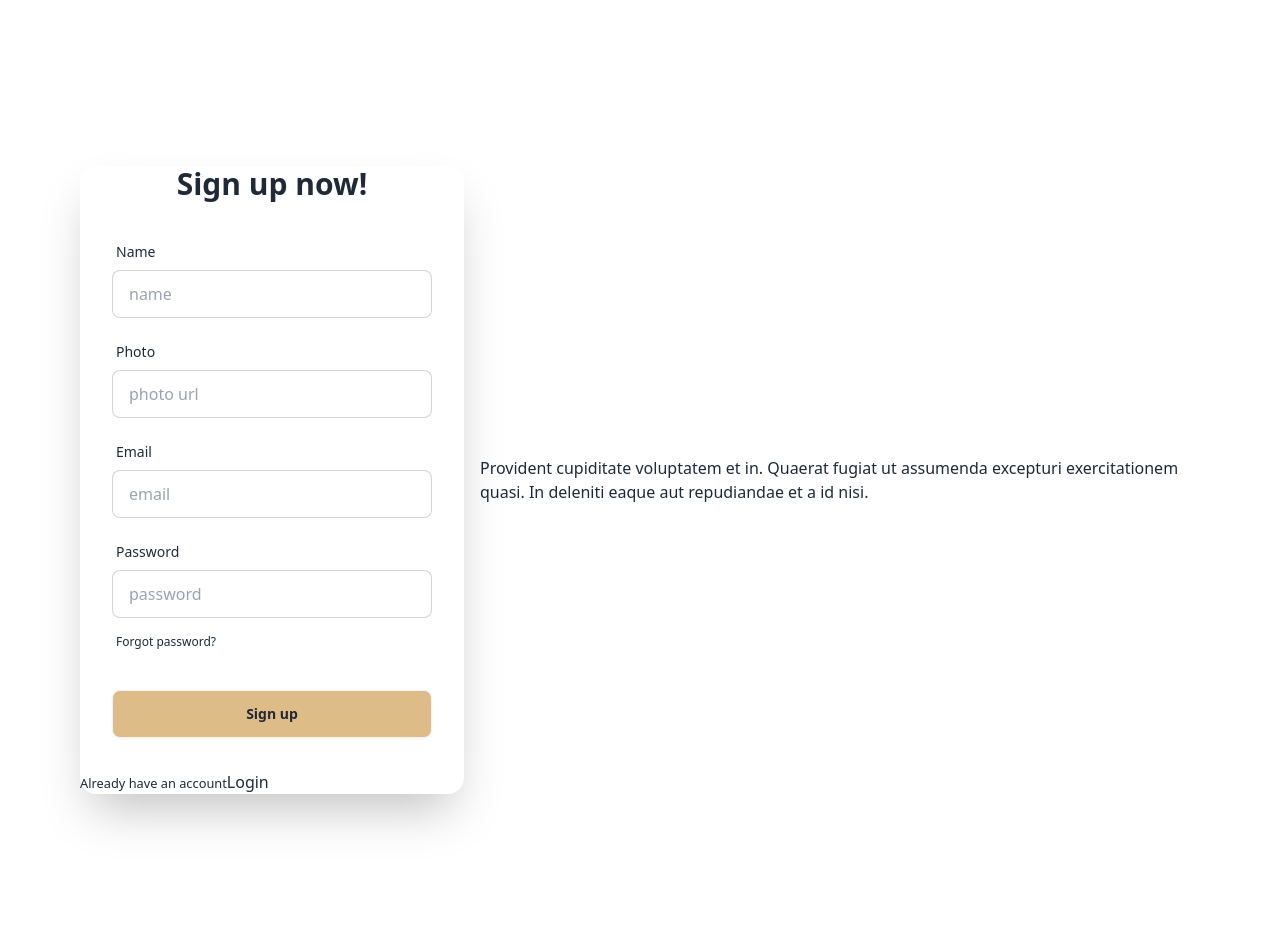
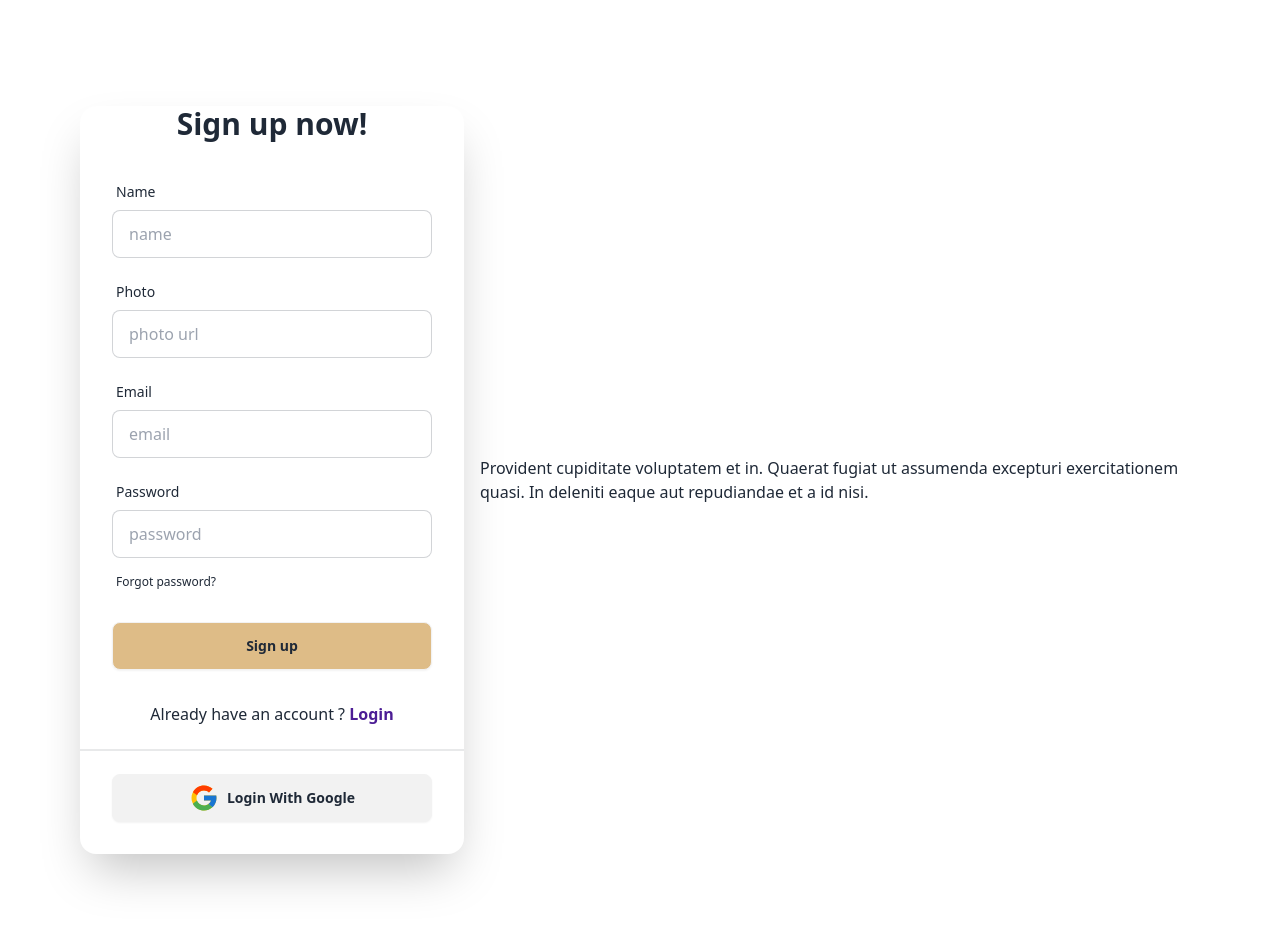
Before and after one commit to Md-Siyam94/Bistro-boss-restaurant, a React (Vite) app: page /signup in a window 1280 px wide. Shown: the top 926 px of the page. Built offline with nearby package versions, Linux system fonts and the light colour scheme; no server answers.

Commit message:
Save user data to database

```diff
--- a/src/layout/Dashboard.jsx
+++ b/src/layout/Dashboard.jsx
@@ -4,6 +4,9 @@ import { NavLink, Outlet } from "react-router-dom";
 
 
 const Dashboard = () => {
+    // TODO: get isAdmin value to the database
+
+    const isAdmin = true;
     return (
         <div className="flex">
             {/* dashboard side bar */}
--- a/src/pages/Login/Login.jsx
+++ b/src/pages/Login/Login.jsx
@@ -4,6 +4,7 @@ import { AuthContext } from '../../provider/AuthProvider';
 import { Link, useLocation, useNavigate } from 'react-router-dom';
 import { Helmet } from 'react-helmet';
 import Swal from 'sweetalert2';
+import SocialLogin from '../Shared/SocialLogin';
 
 const Login = () => {
     const {loginUser} = useContext(AuthContext)
@@ -110,8 +111,12 @@ const Login = () => {
                             <button disabled={false} className="btn bg-[#D1A054B3] hover:bg-[#D1A054]">Login</button>
                         </div>
                     </form>
-                    <div>
-                        <p><small>New Here?</small><Link to={"/signup"}>Sign up</Link></p>
+                    <div className="text-center">
+                        <p>Already have an account ? <Link to={"/signup"} className="text-violet-900 font-bold">Sign up</Link></p>
+                    </div>
+                    <div className="divider"></div>
+                    <div className="px-8 mb-8">
+                        <SocialLogin></SocialLogin>
                     </div>
                 </div>
             </div>
--- a/src/pages/Shared/Navbar.jsx
+++ b/src/pages/Shared/Navbar.jsx
@@ -7,7 +7,7 @@ import useCart from "../../provider/useCart";
 
 const Navbar = () => {
     const { user, logOutUser } = useContext(AuthContext)
-    const {cart} = useCart()
+    const [cart] = useCart()
     const routerOptions = <>
         <li><Link to={"/"} >HOME</Link></li>
         <li><Link to={"fd"}  >CONTACT US</Link></li>
--- /dev/null
+++ b/src/pages/Shared/SocialLogin.jsx
@@ -0,0 +1,46 @@
+import { FcGoogle } from "react-icons/fc";
+import useAuth from "../../provider/useAuth";
+import { useLocation, useNavigate } from "react-router-dom";
+import useAxiosPublic from "../../provider/useAxiosPublic";
+
+const SocialLogin = () => {
+    const location = useLocation()
+    const navigate = useNavigate()
+    const { googleLogin } = useAuth()
+    const axiosPublic = useAxiosPublic()
+
+
+
+    const handleGoogleLogin = () => {
+        googleLogin()
+            .then(result => {
+                const userInfo = {
+                    name: result.user?.displayName,
+                    email: result.user?.email
+                }
+                // console.log(result.user.email);
+                axiosPublic.post("/users", userInfo)
+                    .then(res => {
+                        console.log("from axios public",res.data);
+                        navigate(location?.state ? location?.state : "/")
+                    })
+                    .catch(err=>{
+                        console.log("error from google login by saving user data", err.message);
+                    })
+
+            })
+            .catch(err => {
+                console.log("error from google login", err.message);
+            })
+    }
+    return (
+        <div>
+            <button onClick={handleGoogleLogin} className="btn w-full ">
+                <FcGoogle className="text-3xl" />
+                Login With Google
+            </button>
+        </div>
+    );
+};
+
+export default SocialLogin;
--- a/src/pages/SignUp/SignUp.jsx
+++ b/src/pages/SignUp/SignUp.jsx
@@ -5,9 +5,12 @@ import { useContext } from "react";
 // import auth from "../../firebase_init";
 import { AuthContext } from "../../provider/AuthProvider";
 import Swal from "sweetalert2";
+import useAxiosPublic from "../../provider/useAxiosPublic";
+import SocialLogin from "../Shared/SocialLogin";
 
 
 const SignUp = () => {
+    const axiosPublic = useAxiosPublic()
     const { signupUser, updateUserProfile } = useContext(AuthContext)
     const navigate = useNavigate()
     const {
@@ -19,12 +22,20 @@ const SignUp = () => {
         // console.log(data);
         const photoURL = data.photoURL;
         const name = data.name;
-        const updateDetails = {displayName:name,photoURL: photoURL}
+        const updateDetails = { displayName: name, photoURL: photoURL }
         signupUser(data.email, data.password)
             .then(result => {
-                console.log("user from sign up", result);
+                // console.log("user from sign up", result);
                 updateUserProfile(updateDetails)
                     .then(() => {
+                        const userInfo = {
+                            name: data.name,
+                            email: data.email
+                        }
+                        axiosPublic.post("/users", userInfo)
+                            .then(res => {
+                                if (res?.data?.insertedId) {
+                                    console.log("user added to the data base");
                                     navigate("/")
                                     Swal.fire({
                                         title: "Login successfully!",
@@ -43,6 +54,9 @@ const SignUp = () => {
                               `
                                         }
                                     });
+                                }
+                            })
+
                     })
                     .catch(err => {
                         console.log("error from update profile", err.message);
@@ -88,7 +102,7 @@ const SignUp = () => {
                             <label className="label">
                                 <span className="label-text">Photo</span>
                             </label>
-                            <input type="text" {...register("photoURL", { required: true })}  placeholder="photo url" className="input input-bordered" />
+                            <input type="text" {...register("photoURL", { required: true })} placeholder="photo url" className="input input-bordered" />
                             <div className="mt-2">
                                 {errors.photoURL && <span className="text-red-500">please fill this field!</span>}
                             </div>
@@ -137,12 +151,16 @@ const SignUp = () => {
                             </label>
                         </div>
 
-                        <div className="form-control mt-6">
+                        <div className="form-control mt-4">
                             <button className="btn bg-[#D1A054B3] hover:bg-[#D1A054]">Sign up</button>
                         </div>
                     </form>
-                    <div>
-                        <p><small>Already have an account</small><Link to={"/login"}>Login</Link></p>
+                    <div className="text-center">
+                        <p>Already have an account ? <Link to={"/login"} className="text-violet-900 font-bold">Login</Link></p>
+                    </div>
+                    <div className="divider"></div>
+                    <div className="px-8 mb-8">
+                        <SocialLogin></SocialLogin>
                     </div>
                 </div>
             </div>
--- a/src/provider/AuthProvider.jsx
+++ b/src/provider/AuthProvider.jsx
@@ -1,4 +1,4 @@
-import { createUserWithEmailAndPassword, onAuthStateChanged, signInWithEmailAndPassword, signOut, updateProfile } from "firebase/auth";
+import { createUserWithEmailAndPassword, GoogleAuthProvider, onAuthStateChanged, signInWithEmailAndPassword, signInWithPopup, signOut, updateProfile } from "firebase/auth";
 import { createContext, useEffect, useState } from "react";
 import auth from "../firebase_init";
 
@@ -6,21 +6,31 @@ export const AuthContext = createContext()
 
 const AuthProvider = ({ children }) => {
     const [user, setUser] = useState(null)
+    const googleProvider = new GoogleAuthProvider()
     const [loading, setLoading] = useState(true)
 
     const signupUser = (email, password) => {
+        setLoading(true)
         return createUserWithEmailAndPassword(auth, email, password)
     }
 
+    const googleLogin = ()=>{
+        setLoading(true)
+        return signInWithPopup(auth, googleProvider)
+    }
+
     const updateUserProfile = (updateDetails)=>{
+        setLoading(true)
         return updateProfile(auth.currentUser, updateDetails )
     }
 
     const loginUser = (email, password) => {
+        setLoading(true)
         return signInWithEmailAndPassword(auth, email, password)
     }
 
     const logOutUser =()=>{
+        setLoading(true)
         return signOut(auth)
     }
 
@@ -42,6 +52,7 @@ const AuthProvider = ({ children }) => {
         user,
         loading,
         signupUser,
+        googleLogin,
         updateUserProfile,
         loginUser,
         logOutUser,
--- /dev/null
+++ b/src/provider/useAxiosPublic.jsx
@@ -0,0 +1,11 @@
+import axios from "axios";
+
+const axiosPublic = axios.create({
+    baseURL: `http://localhost:5000`
+})
+
+const useAxiosPublic = () => {
+    return axiosPublic
+};
+
+export default useAxiosPublic;
--- a/src/provider/useCart.jsx
+++ b/src/provider/useCart.jsx
@@ -7,7 +7,7 @@ const useCart = () => {
     const axiosSecure = useAxiosSecure()
     const {user} = useAuth()
     // use Tenstack query
-    const { refetch,data: cart = {}}= useQuery({
+    const { refetch,data: cart = []}= useQuery({
         queryKey: ['cart', user?.email],
         queryFn: async ()=>{
             const res = await axiosSecure.get(`/carts?email=${user?.email}`)
```
Lines whose indentation alone changed are shown as unchanged.
